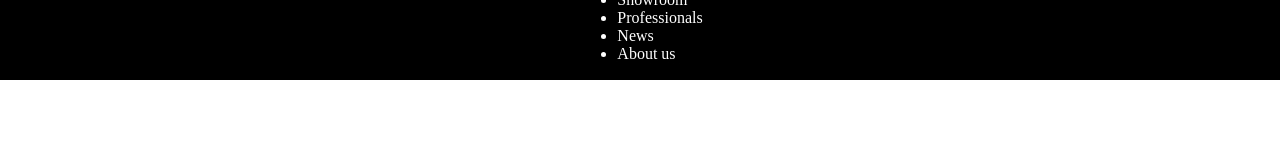
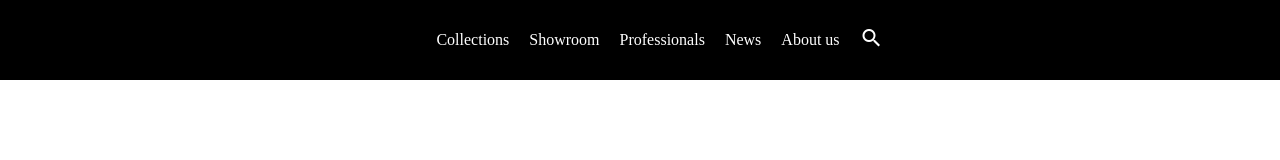
Before and after one commit to alexjoelaid/inlamning1, a plain HTML site: page index.html in a window 1280 px wide. Drawn offline with Linux system fonts and the light colour scheme.

Commit message:
made miiddle of header look nice

```diff
--- a/index.html
+++ b/index.html
@@ -11,18 +11,21 @@
 
 <body class="removemargin container">
     <header class="container centerall headerstyle">
-        <nav>
-            <ul class="whitetext">
-                <li>Collections</li>
-                <li>Showroom</li>
-                <li>Professionals</li>
-                <li>News</li>
-                <li>About us</li>
-                <li>
-                    <p><span class="material-icons">search</span> </p>
-                </li>
-            </ul>
-        </nav>
+        <div>
+            <nav></nav>
+            <nav>
+                <ul class="whitetext flex-ul">
+                    <li class="inline-li"> Collections</li>
+                    <li class="inline-li">Showroom</li>
+                    <li class="inline-li">Professionals</li>
+                    <li class="inline-li">News</li>
+                    <li class="inline-li">About us</li>
+                    <li class="inline-li">
+                        <p><span class="material-icons">search</span> </p>
+                    </li>
+                </ul>
+            </nav>
+        </div>
     </header>
     <main></main>
 </body>
--- a/style.css
+++ b/style.css
@@ -37,3 +37,14 @@
 .removemargin {
     margin: 0;
 }
+
+.flex-ul {
+    display: flex;
+    align-items: center;
+    white-space: nowrap;
+}
+
+.inline-li {
+    display: inline-block;
+    margin: 0 10px;
+}
```
